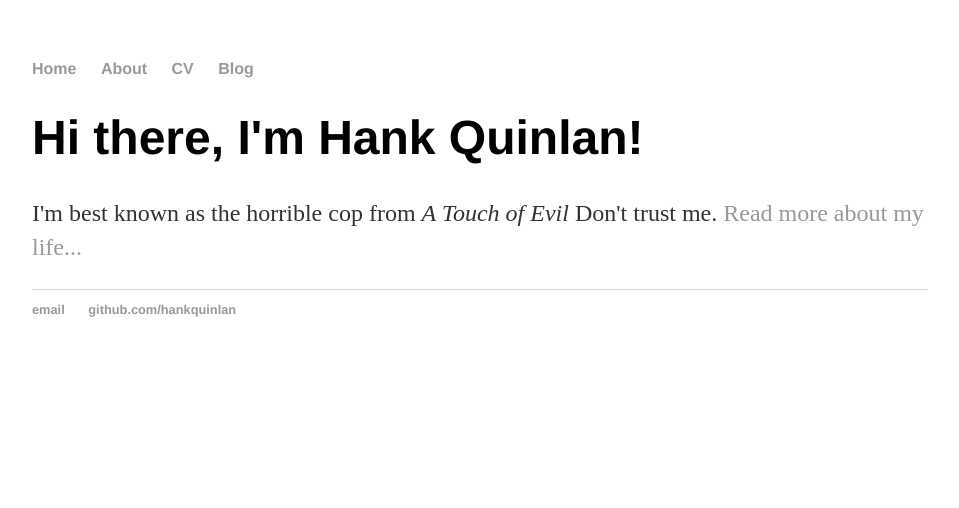
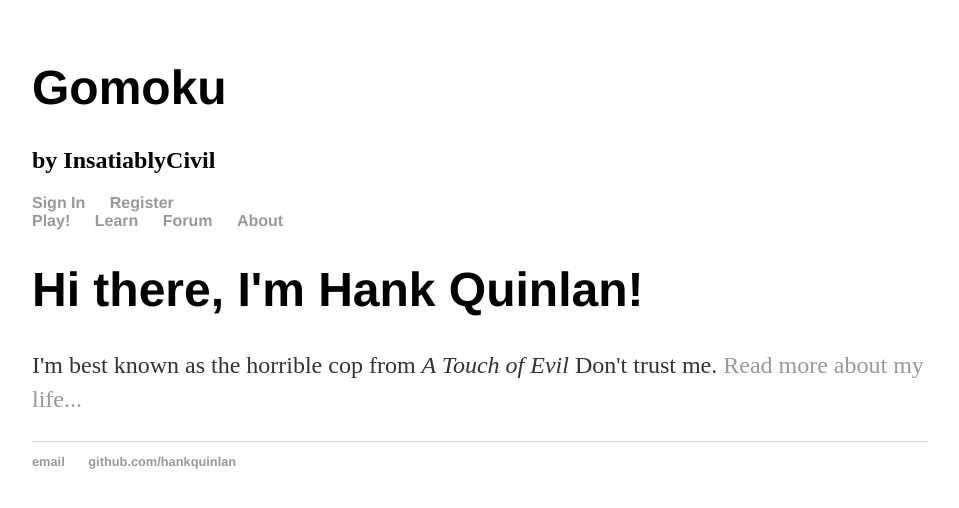
Before and after one commit to insatiablycivil/insatiablycivil.github.io, a Jekyll site: the page index.html, which Jekyll copies as it is, in a window 1280 px wide. Shown: the top 508 px of the page, without its empty margins (160-1119 px from the left). Built offline with Jekyll 4.4.1, drawn with Linux system fonts in a browser that asks for light colours.

Commit message:
Update index.html

```diff
--- a/index.html
+++ b/index.html
@@ -1,17 +1,27 @@
 <!DOCTYPE html>
-<html>
+<html lang="en">
 	<head>
-		<title>Hank Quinlan, Horrible Cop</title>
-		<!-- link to main stylesheet -->
-		<link rel="stylesheet" type="text/css" href="/css/main.css">
+		<meta charset="utf-8">
+		<title>Gomoku - five in a row</title>
+		<link rel="stylesheet" href="/css/main.css">
 	</head>
+
 	<body>
+		<header>
+			<hgroup>
+				<h1>Gomoku</h1>
+				<h2>by InsatiablyCivil</h2>
+			<hgroup>
 			<nav>
 				<ul>
-        		<li><a href="/">Home</a></li>
+		        		<li><a href="/">Sign In</a></li>
+			        	<li><a href="/learn">Register</a></li>
+				<ul>
+		    		<ul>
+		        		<li><a href="/*****">Play!</a></li>
+			        	<li><a href="/learn">Learn</a></li>
+		        		<li><a href="/forum">Forum</a></li>
 		        		<li><a href="/about">About</a></li>
-        		<li><a href="/cv">CV</a></li>
-        		<li><a href="/blog">Blog</a></li>
 		    		</ul>
 			</nav>
 		<div class="container">
@@ -21,10 +31,15 @@
     		</div><!-- /.blurb -->
 		</div><!-- /.container -->
 		<footer>
+			<div id="footer-info">
+
+			</div>
+			<div id="footer-links">
 		    		<ul>
 		        		<li><a href="mailto:hankquinlanhub@gmail.com">email</a></li>
 		        		<li><a href="https://github.com/hankquinlan">github.com/hankquinlan</a></li>
 				</ul>
+			</div>
 		</footer>
 	</body>
 </html>
```
Lines whose indentation alone changed are shown as unchanged.
